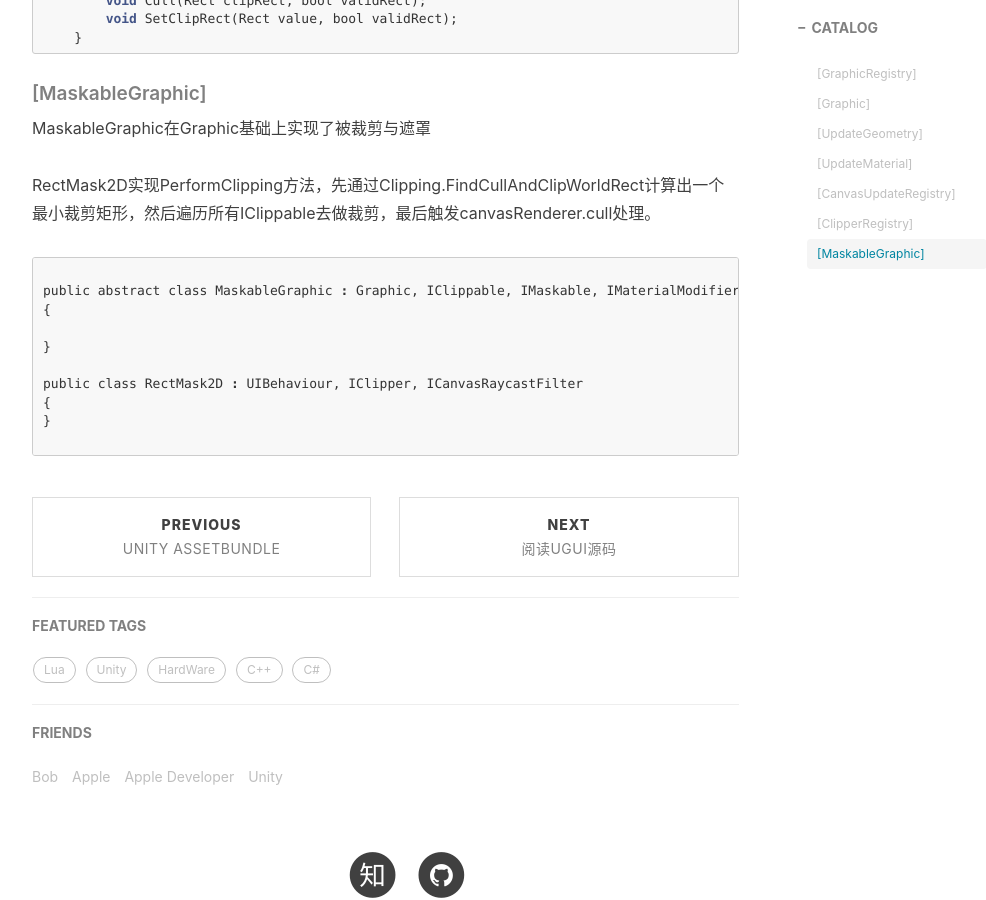
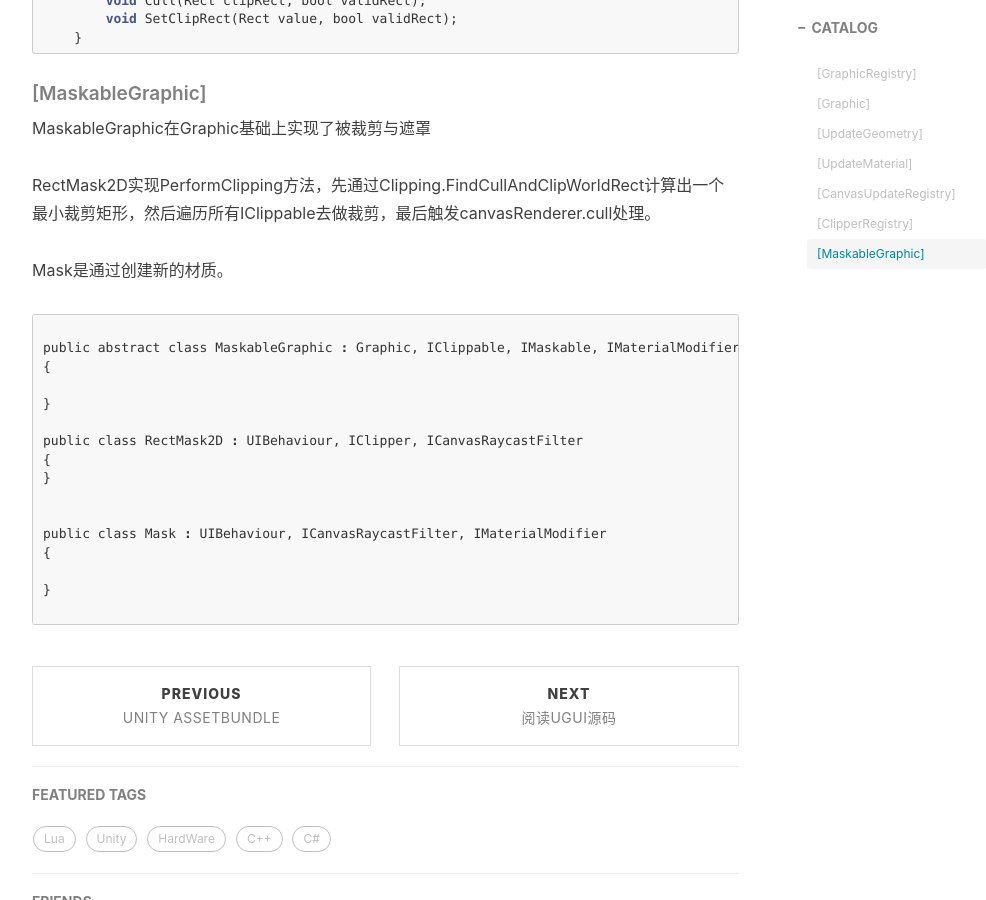
Before and after one commit to chenanbao/chenanbao.github.io, a Jekyll site: the page built from _posts/2020-09-21-阅读Graphic源码.md, in a window 1280 px wide and 900 px high, scrolled down 4854 px. Shown: the whole window, without its empty margins (233-1219 px from the left). Built offline with Jekyll 4.4.1, drawn with Linux system fonts in a browser that asks for light colours; nearby versions of some CDN libraries; comment, search, counter and statistics services are not loaded.

Commit message:
Update 2020-09-21-阅读Graphic源码.md
Mask是通过创建新的材质

````diff
--- a/_posts/2020-09-21-阅读Graphic源码.md
+++ b/_posts/2020-09-21-阅读Graphic源码.md
@@ -239,6 +239,8 @@ MaskableGraphic在Graphic基础上实现了被裁剪与遮罩
 
 RectMask2D实现PerformClipping方法，先通过Clipping.FindCullAndClipWorldRect计算出一个最小裁剪矩形，然后遍历所有IClippable去做裁剪，最后触发canvasRenderer.cull处理。
 
+Mask是通过创建新的材质。
+
 
 ```c
 
@@ -251,4 +253,10 @@ public class RectMask2D : UIBehaviour, IClipper, ICanvasRaycastFilter
 {
 }
 
+
+public class Mask : UIBehaviour, ICanvasRaycastFilter, IMaterialModifier
+{
+
+}
+
 ```
````
